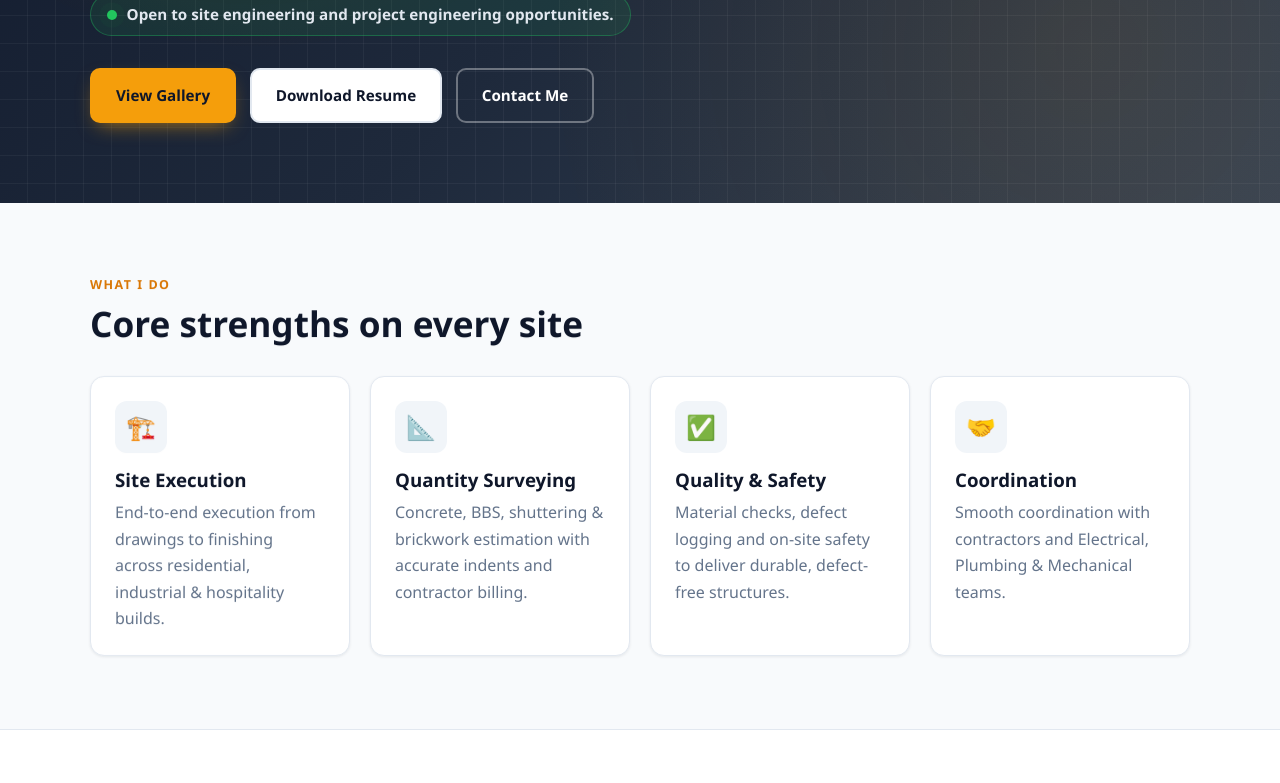
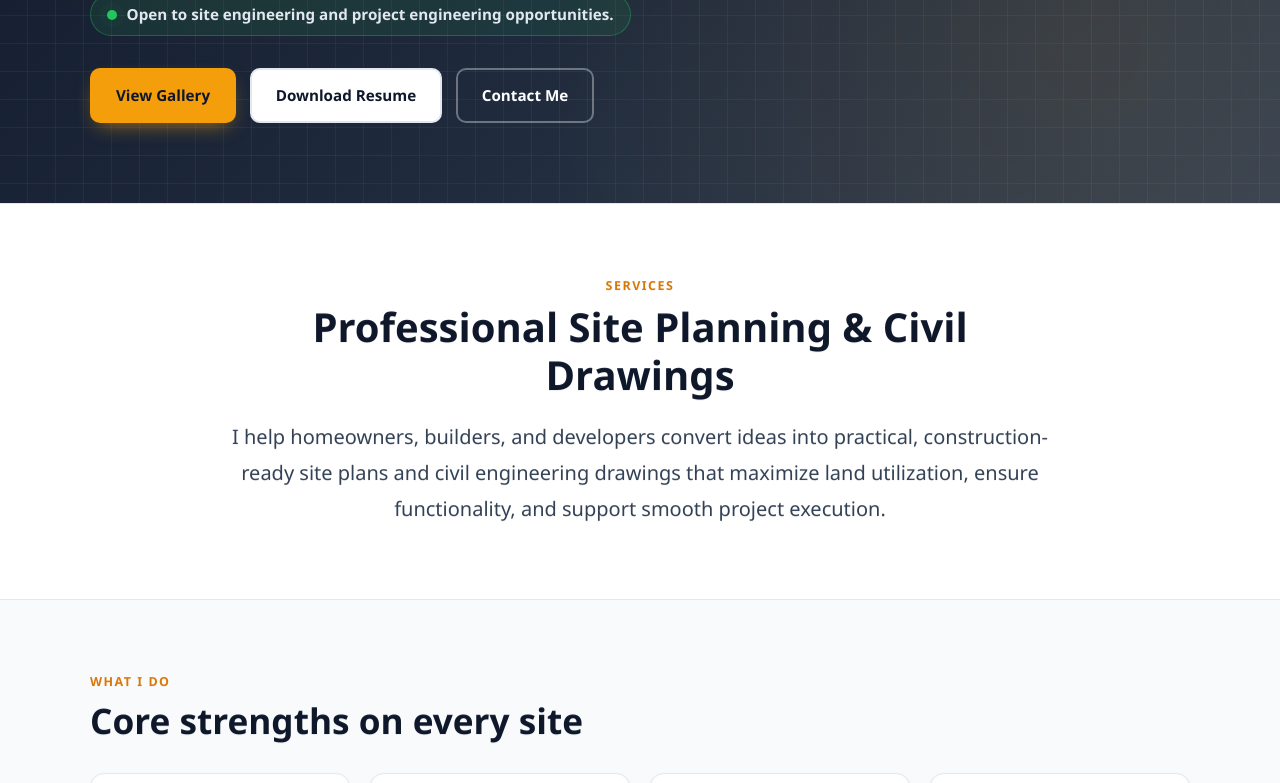
Before and after one commit to lokeshwithai/Bhanu-Prakash-Kunchala-portfolio, a React (Vite) app: page / in a window 1280 px wide. Shown: the part 643-1426 px from the top of the page. Built offline with nearby package versions, Linux system fonts and the light colour scheme.

Commit message:
Add Site Planning & Civil Drawings services section to home page

```diff
--- a/src/index.css
+++ b/src/index.css
@@ -583,6 +583,25 @@ button {
 }
 .preview-grid__item:hover img {
   transform: scale(1.08);
+}
+
+/* ============================================================
+   SERVICE INTRO
+   ============================================================ */
+.service-intro {
+  max-width: 820px;
+  margin: 0 auto;
+  text-align: center;
+}
+.service-intro__title {
+  font-size: clamp(1.7rem, 3.8vw, 2.5rem);
+  margin-bottom: 1.25rem;
+}
+.service-intro__text {
+  font-size: clamp(1.05rem, 2vw, 1.25rem);
+  color: var(--navy-700);
+  line-height: 1.8;
+  margin-bottom: 0;
 }
 
 /* ============================================================
--- a/src/pages/Home.jsx
+++ b/src/pages/Home.jsx
@@ -73,6 +73,24 @@ export default function Home() {
               </div>
             ))}
           </div>
+        </div>
+      </section>
+
+      {/* ---------- SERVICE INTRO ---------- */}
+      <section className="section section--alt">
+        <div className="container">
+          <SectionReveal className="service-intro">
+            <p className="section__eyebrow">Services</p>
+            <h2 className="service-intro__title">
+              Professional Site Planning &amp; Civil Drawings
+            </h2>
+            <p className="service-intro__text">
+              I help homeowners, builders, and developers convert ideas into
+              practical, construction-ready site plans and civil engineering
+              drawings that maximize land utilization, ensure functionality, and
+              support smooth project execution.
+            </p>
+          </SectionReveal>
         </div>
       </section>
 
```
